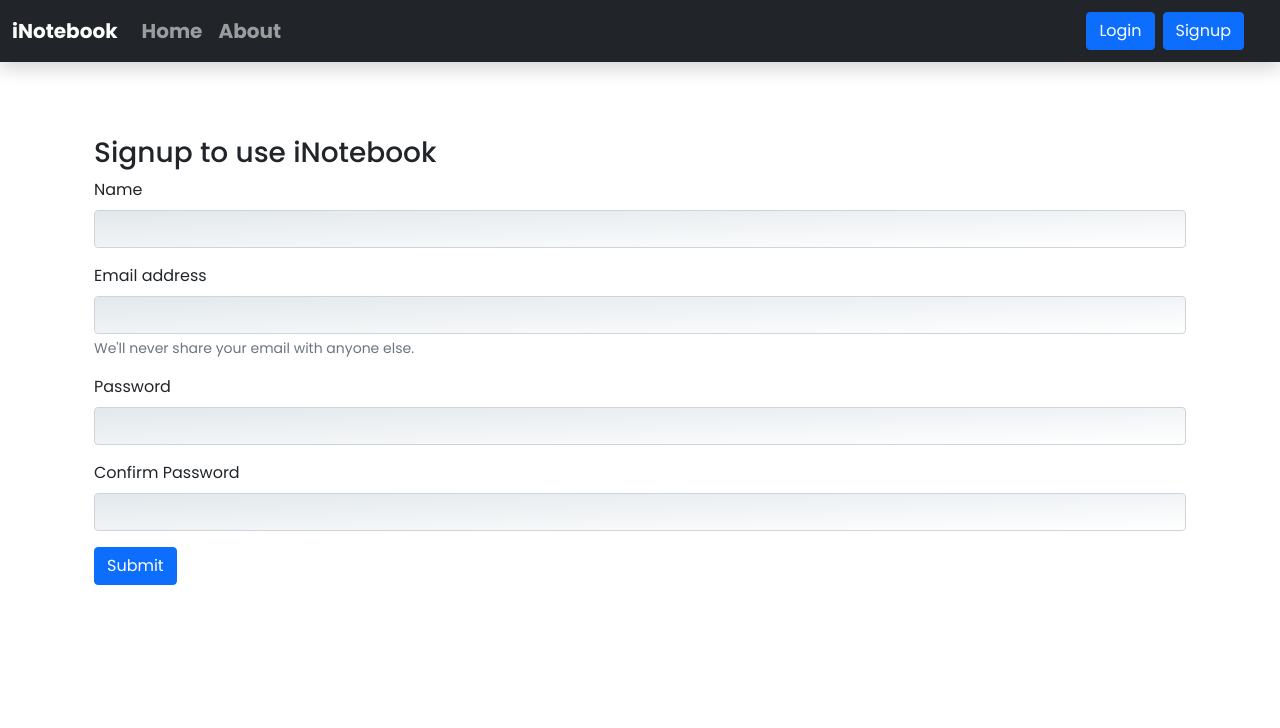
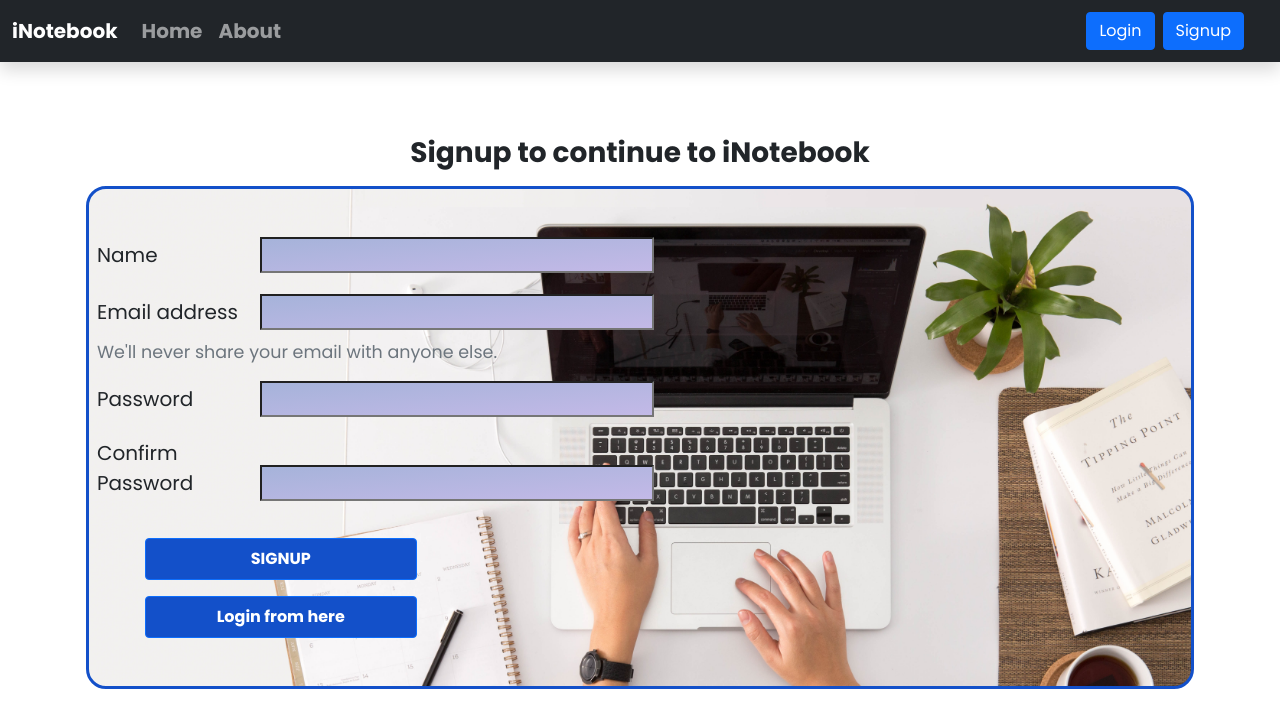
Before and after one commit to Brijisha/iNotebook, a React (Create React App) app: page /signup in a window 1280 px wide. Shown: the top 728 px of the page. Built offline with nearby package versions, Linux system fonts and the light colour scheme; a web font is replaced by a local one.

Commit message:
Add  BG img to login and Signup..Working on AddNotebook and Note component.

```diff
--- a/src/App.css
+++ b/src/App.css
@@ -9,12 +9,14 @@
 .login{
 background-size: cover;
 background-repeat: no-repeat;
-background-image: url(./images/iNotebook.jpg);
+background-image: url(./components/iNotebook.jpg);
 border: #1350c9 solid;
 border-radius: 20px;
+}
+.form-label{
+width: 15%;
+}
 
-
-}
 .mybutton3 {
   background-color: #1350c9;
   color: white;
@@ -39,7 +41,7 @@ border-radius: 20px;
   transition-property: all;
 }
 input {
-  background-image: linear-gradient(to bottom right, #E2E8EC, #FFFFFF);
+background-image: linear-gradient(to bottom right, #a6b3da, #c3b9e7);
 }
 
 input:hover {
@@ -51,3 +53,11 @@ textarea{
 textarea:hover {
       background-image: linear-gradient(to bottom right, #ebc0b2, #c3b9e7);
     }
+
+ .addnote {
+   background-size: cover;
+   background-repeat: no-repeat;
+
+   border: #1947a5 solid;
+   border-radius: 20px;
+ }
--- a/src/components/AddNote.js
+++ b/src/components/AddNote.js
@@ -1,6 +1,5 @@
 import React, { useContext, useState } from "react";
 import noteContext from "../context/notes/noteContext";
-
 const AddNote = (props) => {
   const context = useContext(noteContext);
   // eslint-disable-next-line
@@ -19,11 +18,12 @@ const AddNote = (props) => {
   };
   return (
     <div>
-      <div className="container my-3">
-        <h2>Add Your Note Here</h2>
-        <form className="my-4">
+      <h3 className="text-center fw-bold ">Add Note from here</h3>
+      <div className="container-xxxl  py-5 px-2 m-1 fs-5 row">
+        <div className=" col-8 md-col-8 sm-col-12 addnote">
+          <form className="w-100">
             <div className="my-3">
-            <label htmlFor="title" className="form-label">
+              <label htmlFor="title" className="mb-2">
                 Enter Title:
               </label>
               <input
@@ -40,7 +40,7 @@ const AddNote = (props) => {
               />
             </div>
             <div className="mb-3">
-            <label htmlFor="description" className="form-label">
+              <label htmlFor="description" className="mb-2">
                 Enter Description:
               </label>
               <textarea
@@ -55,7 +55,7 @@ const AddNote = (props) => {
               />
             </div>
             <div className="mb-3">
-            <label htmlFor="tag" className="form-label">
+              <label htmlFor="tag" className="mb-2">
                 Enter Tag:
               </label>
               <input
@@ -72,7 +72,7 @@ const AddNote = (props) => {
             <button
               disabled={note.title.length < 5 || note.description.length < 5}
               type="submit"
-            className="btn btn-primary"
+              className="btn btn-primary w-100"
               onClick={handleClick}
             >
               Add Note
@@ -80,6 +80,7 @@ const AddNote = (props) => {
           </form>
         </div>
       </div>
+    </div>
   );
 };
 
--- a/src/components/ButtonDark.js
+++ b/src/components/ButtonDark.js
@@ -8,7 +8,9 @@ ButtonDark.propTypes = {
 
 export default function ButtonDark(props) {
   return (
-    <button className={`btn btn-primary fw-bold mybutton3 ${props.className}`}>
+    <button
+      className={`btn btn-primary fw-bold mybutton3 w-25 m-5${props.className}`}
+    >
       {props.text}
     </button>
   );
--- a/src/components/Darkbtnhover.css
+++ b/src/components/Darkbtnhover.css
@@ -0,0 +1,14 @@
+.mybutton3 {
+    background-color: #1350c9;
+    color: white;
+}
+
+
+.mybutton3:hover {
+    background-color: #073a8c;
+    color: white;
+    transition: cubic-bezier(0.68, -0.55, 0.265, 1.55);
+    transition: all 0.3s cubic-bezier(0.100, 0.80, 0.64, 1);
+        -webkit-transition: all 0.3s cubic-bezier(0.500, 0.164, 0.144, 2.5);
+    transition-property: all;
+}
--- a/src/components/Login.js
+++ b/src/components/Login.js
@@ -1,6 +1,6 @@
 import React from "react";
 import { useState } from "react";
-import { useNavigate } from "react-router-dom";
+import { useNavigate, Link } from "react-router-dom";
 import ButtonDark from "./ButtonDark";
 
 const Login = (props) => {
@@ -36,6 +36,7 @@ const Login = (props) => {
   const onChange = (e) => {
     setCredentials({ ...credentials, [e.target.name]: e.target.value });
   };
+
   return (
     <div>
       <h3 className="text-center fw-bold mt-3">
@@ -43,7 +44,7 @@ const Login = (props) => {
       </h3>
       <div className="container-xxxl mt-3 login py-5 px-2 m-1 fs-5">
         <form onSubmit={handleSubmit} className="w-100 h-100">
-          <div className="my-3">
+          <div className="my-3 label">
             <label htmlFor="email" className="form-label">
               Email ID:
             </label>
@@ -73,7 +74,15 @@ const Login = (props) => {
               id="password"
             />
           </div>
-          <ButtonDark text="SUBMIT" type="submit" className=" my-3 py-2 " />
+          <ButtonDark text="LOGIN" type="submit" className=" my-3 py-2 " />
+          <br></br>
+          <Link
+            className="btn btn-primary fw-bold mybutton3 w-25 py-2 mx-5"
+            to="/signup"
+            type="submit"
+          >
+            New User? Click here
+          </Link>
         </form>
       </div>
     </div>
--- a/src/components/Notes.js
+++ b/src/components/Notes.js
@@ -4,6 +4,8 @@ import noteContext from "../context/notes/noteContext";
 import AddNote from "./AddNote";
 import NoteItem from "./NoteItem";
 import { useNavigate } from "react-router-dom";
+import iNotebook2 from "../components/iNotebook2.jpg";
+
 function Notes(props) {
   const context = useContext(noteContext);
   // eslint-disable-next-line
@@ -48,7 +50,14 @@ function Notes(props) {
   };
   return (
     <>
-      <AddNote showAlert={props.showAlert} />
+      <div className="row">
+        <div className="col-6 sm-col-12">
+          <AddNote showAlert={props.showAlert} />
+        </div>
+        <div className="col-6 sm-col-12">
+          <img src={iNotebook2} alt="Add your Note here" />
+        </div>
+      </div>
 
       <button
         type="button"
--- a/src/components/Signup.js
+++ b/src/components/Signup.js
@@ -1,6 +1,7 @@
 import React from "react";
 import { useState } from "react";
-import { useNavigate } from "react-router-dom";
+import { useNavigate, Link } from "react-router-dom";
+import ButtonDark from "./ButtonDark";
 const Signup = (props) => {
   const host = "http://localhost:3001";
   const [credentials, setCredentials] = useState({
@@ -42,16 +43,19 @@ const Signup = (props) => {
     setCredentials({ ...credentials, [e.target.name]: e.target.value });
   };
   return (
-    <div className="container mt-3">
-      <h3>Signup to use iNotebook</h3>
-      <form onSubmit={handleSubmit}>
+    <div>
+      <h3 className="text-center fw-bold mt-3">
+        Signup to continue to iNotebook
+      </h3>
+      <div className="container-xxxl mt-3 login py-5 px-2 m-1 fs-5">
+        <form onSubmit={handleSubmit} className="w-100 h-100">
           <div className="mb-3">
             <label htmlFor="name" className="form-label">
               Name
             </label>
             <input
               type="text"
-            className="form-control"
+              className=""
               id="name"
               name="name"
               value={credentials.name}
@@ -66,7 +70,7 @@ const Signup = (props) => {
             </label>
             <input
               type="email"
-            className="form-control"
+              className=""
               id="email"
               name="email"
               value={credentials.email}
@@ -87,7 +91,7 @@ const Signup = (props) => {
               name="password"
               value={credentials.password}
               onChange={onChange}
-            className="form-control"
+              className=""
               id="password"
               minLength={6}
               required
@@ -102,15 +106,22 @@ const Signup = (props) => {
               name="cpassword"
               value={credentials.cpassword}
               onChange={onChange}
-            className="form-control"
+              className=""
               id="cpassword"
             />
           </div>
 
-        <button type="submit" className="btn btn-primary">
-          Submit
-        </button>
+          <ButtonDark text="SIGNUP" type="submit" className=" my-3 py-2 " />
+          <br></br>
+          <Link
+            className="btn btn-primary fw-bold mybutton3 w-25 py-2 mx-5"
+            to="/login"
+            type="submit"
+          >
+            Login from here
+          </Link>
         </form>
+      </div>
     </div>
   );
 };
```
Also changed, not shown: src/components/iNotebook.jpg (added), src/components/iNotebook2.jpg (added). Lines whose indentation alone changed are shown as unchanged.
